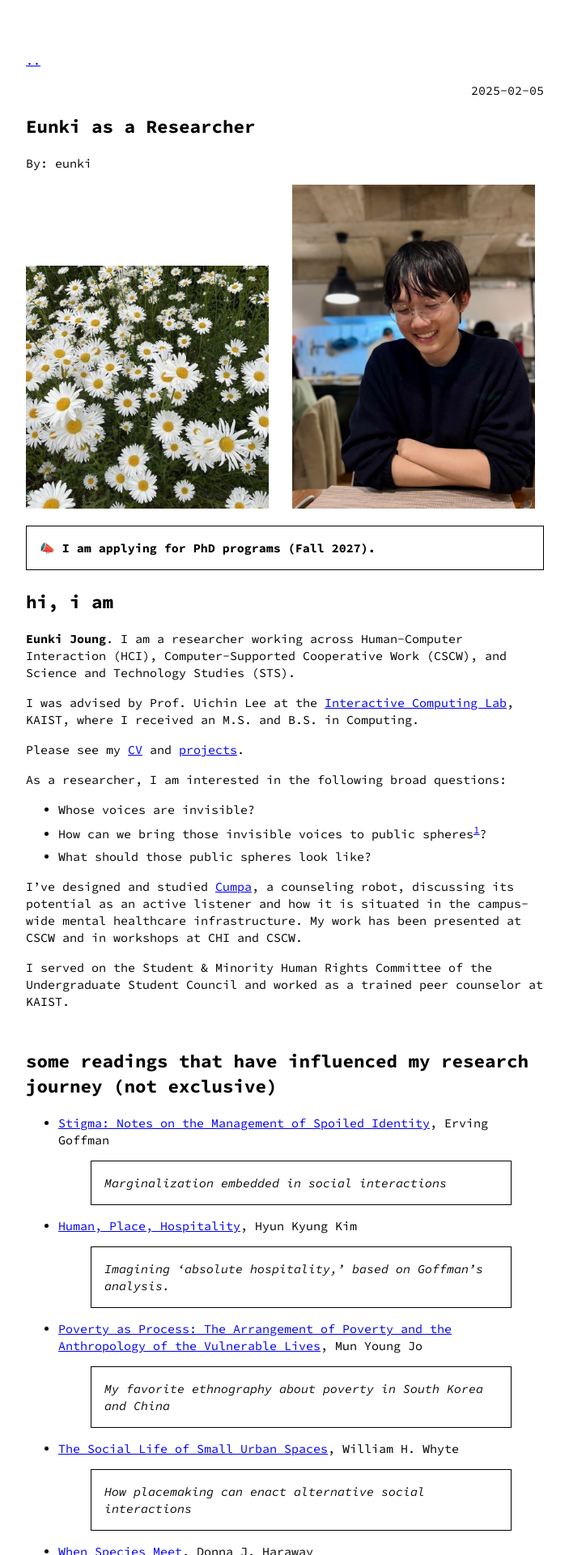
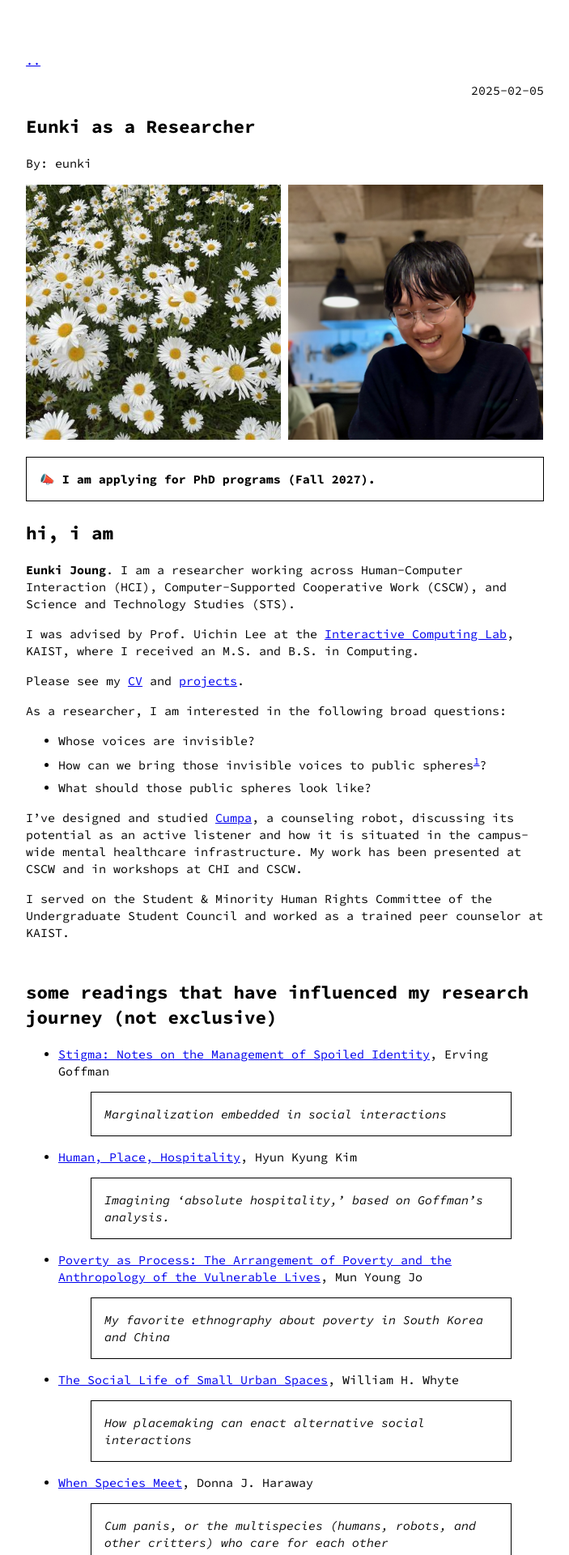
Before and after one commit to eunkiyomi/eunkiyomi.github.io, a Jekyll site: the page built from _posts/2025-02-05-eunki-as-researcher.md, in a window 1280 px wide. Shown: the top 1920 px of the page at 81% size, without its empty margins (288-991 px from the left). Built offline with Jekyll 4.4.1, drawn with Linux system fonts in a browser that asks for light colours.

Commit message:
Match researcher page images to Figma design
Make daisy and portrait equal 315px squares filling the content
column, crop the portrait toward the top with object-fit, and drop
the extra margin so the pair no longer wraps.

Co-Authored-By: Claude Fable 5 <noreply@anthropic.com>
Claude-Session: https://claude.ai/code/session_01Mr9yLGeixMD517XqkH4FB9

```diff
--- a/_posts/2025-02-05-eunki-as-researcher.md
+++ b/_posts/2025-02-05-eunki-as-researcher.md
@@ -19,8 +19,8 @@ body {
 .callout p { margin: 0; }
 </style>
 
-[![Profile](/assets/img/daisy.jpeg){: style="width: 300px; height: auto; display: inline-block; margin-right: 20px;"}](https://www.youtube.com/watch?v=x-sNrLXFerk)
-![Portrait](/assets/img/portrait.jpg){: style="width: 300px; height: auto; display: inline-block;"}
+[![Profile](/assets/img/daisy.jpeg){: style="width: 315px; height: 315px; object-fit: cover; display: inline-block;"}](https://www.youtube.com/watch?v=x-sNrLXFerk)
+![Portrait](/assets/img/portrait.jpg){: style="width: 315px; height: 315px; object-fit: cover; object-position: center 3%; display: inline-block;"}
 
 <div class="callout" markdown="1">
 📣 **I am applying for PhD programs (Fall 2027).**
```
